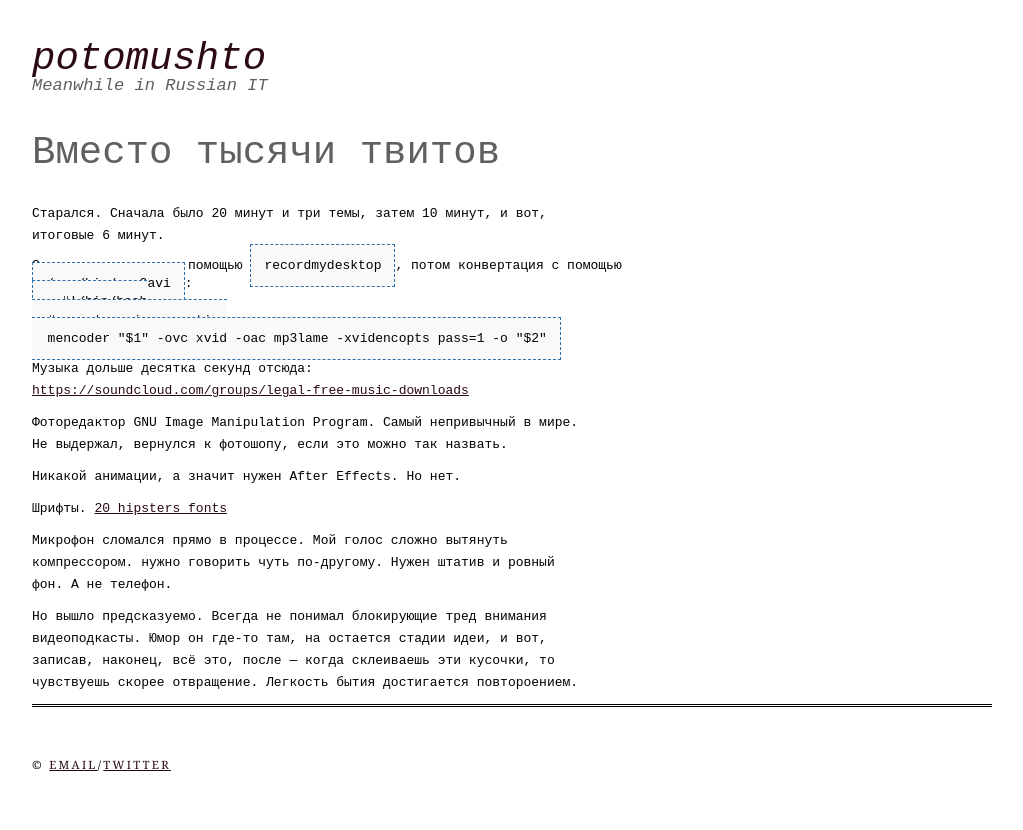
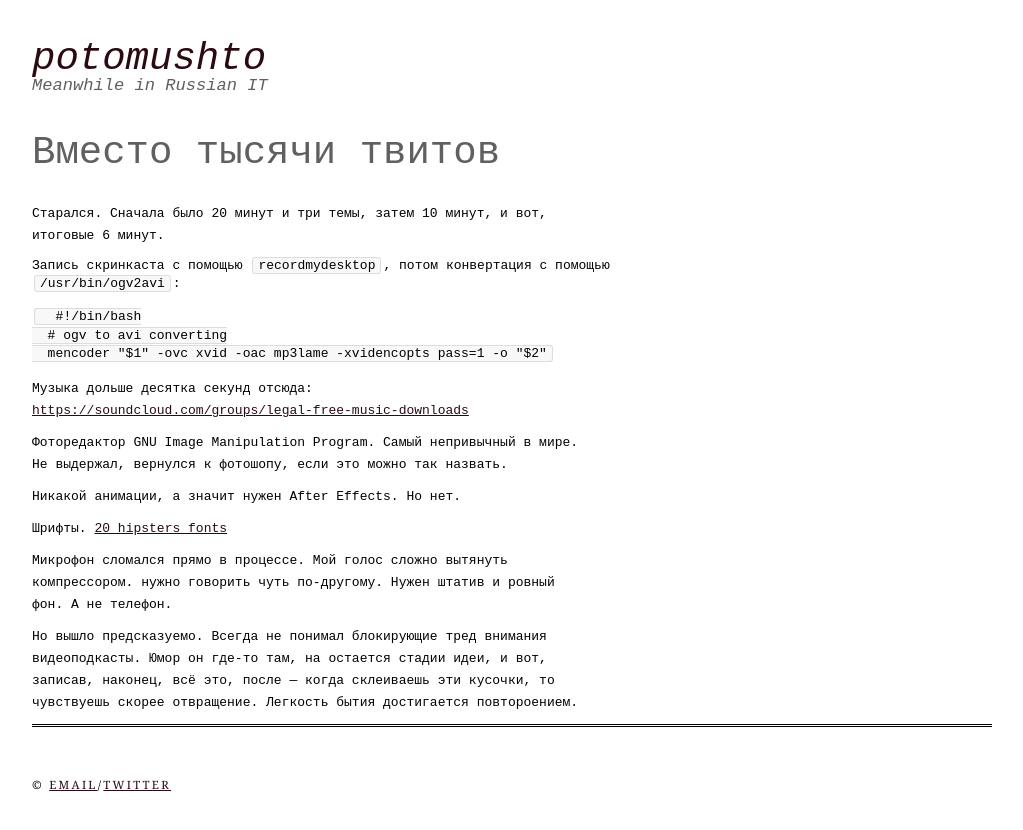
Before and after one commit to ptmt/ptmt.github.com, a Jekyll site: the page built from _posts/2013-05-01-instead-of-thousand-tweets.md, in a window 1280 px wide. Shown: the top 830 px of the page, without its empty margins (128-1151 px from the left). Built offline with Jekyll 4.4.1, drawn with Linux system fonts in a browser that asks for light colours; Markdown is read by kramdown in place of the engine named in the settings.

Commit message:
Update style.css

```diff
--- a/css/style.css
+++ b/css/style.css
@@ -29,9 +29,10 @@ footer {border-top:3px double black;margin:0px;	padding:50px 0px 0px;text-align:
 .feeds { margin-left: 857px;margin-top: -26px; }
 
 code{
-    background-color: #F9F9F9;
-    border: 1px dashed #2F6FAB;
-    color: black;
-    line-height: 1.1em;
-    padding: 1em;
+    margin: 0 2px;
+    padding: 0px 5px;
+    border: 1px solid #ddd;
+    background-color: #f8f8f8;
+    border-radius: 3px;
 }
+pre { margin: 15px 0; }
```
